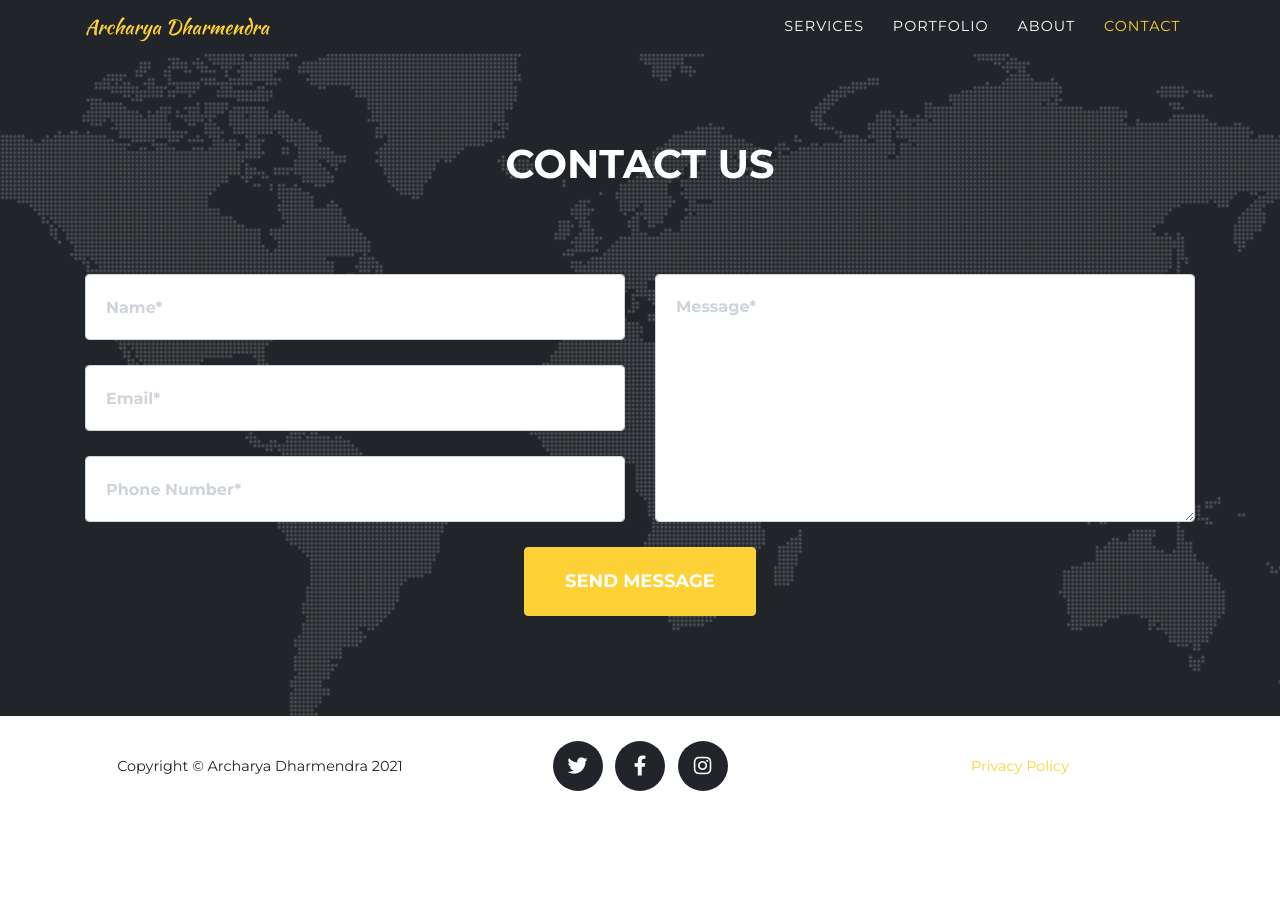
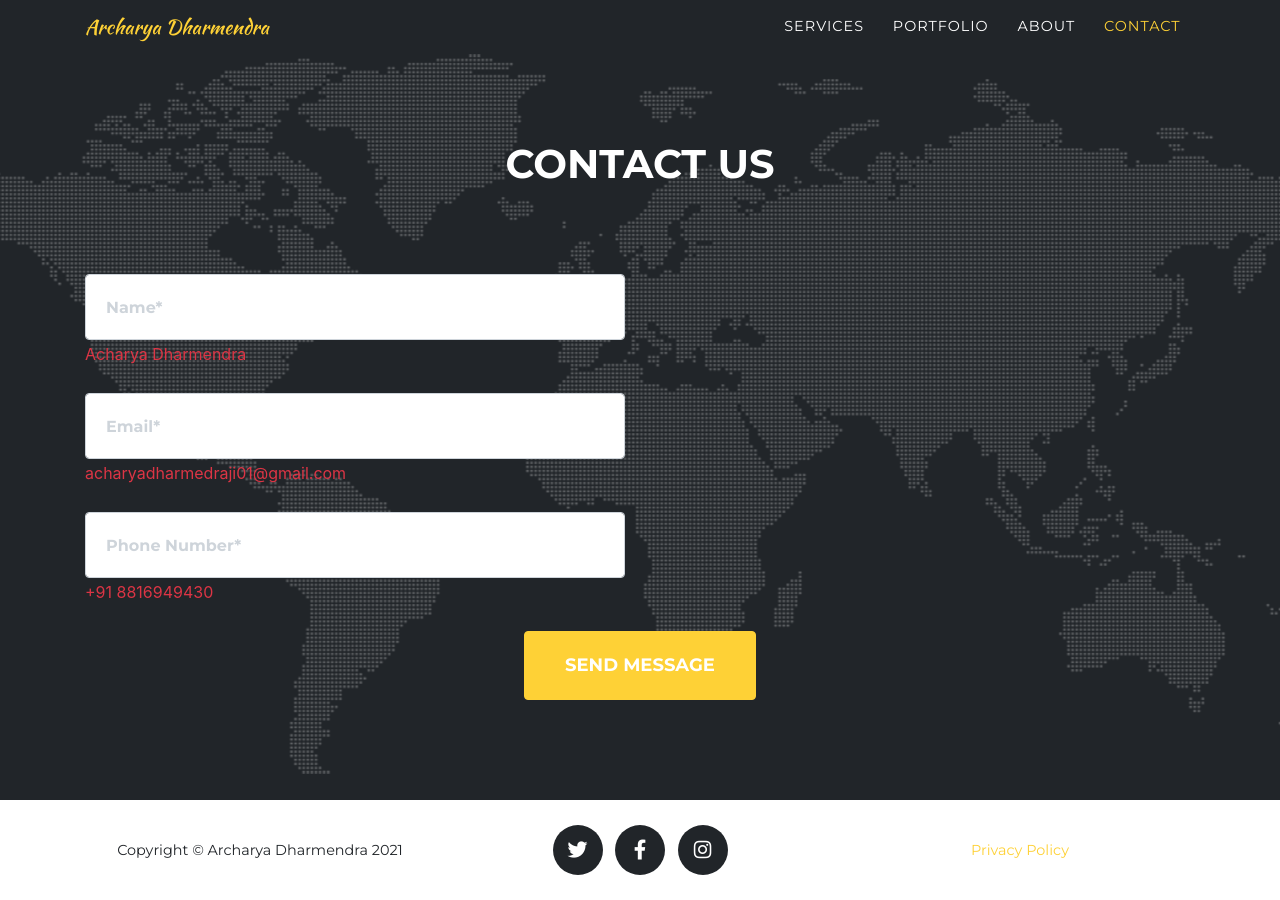
Before and after one commit to acharyadharmendra/acharyadharmendra.github.io, a Jekyll site: the page built from index.md, in a window 1280 px wide and 900 px high, scrolled down 7109 px. Built offline with Jekyll 4.4.1, drawn with Linux system fonts in a browser that asks for light colours; some web fonts are replaced; before the commit the page ends 7925 px from its top, so only the background shows below that.

Commit message:
Update contact.html

```diff
--- a/_includes/contact.html
+++ b/_includes/contact.html
@@ -15,23 +15,23 @@
               <div class="col-md-6">
                 <div class="form-group">
                   <input name="name" class="form-control" id="name" type="text" placeholder="Name*" required="required" data-validation-required-message="Please enter your name.">
-                  <p class="help-block text-danger"></p>
+                  <p class="help-block text-danger">Acharya Dharmendra</p>
                 </div>
                 <div class="form-group">
                   <input name="_replyto" class="form-control" id="email" type="email" placeholder="Email*" required="required" data-validation-required-message="Please enter your email address.">
-                  <p class="help-block text-danger"></p>
+                  <p class="help-block text-danger">acharyadharmedraji01@gmail.com</p>
                 </div>
                 <div class="form-group">
                   <input name="phone" class="form-control" id="phone" type="tel" placeholder="Phone Number*" required="required" data-validation-required-message="Please enter your phone number.">
-                  <p class="help-block text-danger"></p>
+                  <p class="help-block text-danger">+91 8816949430</p>
                 </div>
               </div>
-              <div class="col-md-6">
+             <!-- <div class="col-md-6">
                 <div class="form-group">
                   <textarea name="message" class="form-control" id="message" placeholder="Message*" required="required" data-validation-required-message="Please enter a message."></textarea>
                   <p class="help-block text-danger"></p>
                 </div>
-              </div>
+              </div> -->
 			  <input type="hidden" name="_subject" id="email-subject" value="Contact Form Submission">
               <div class="clearfix"></div>
               <div class="col-lg-12 text-center">
```
